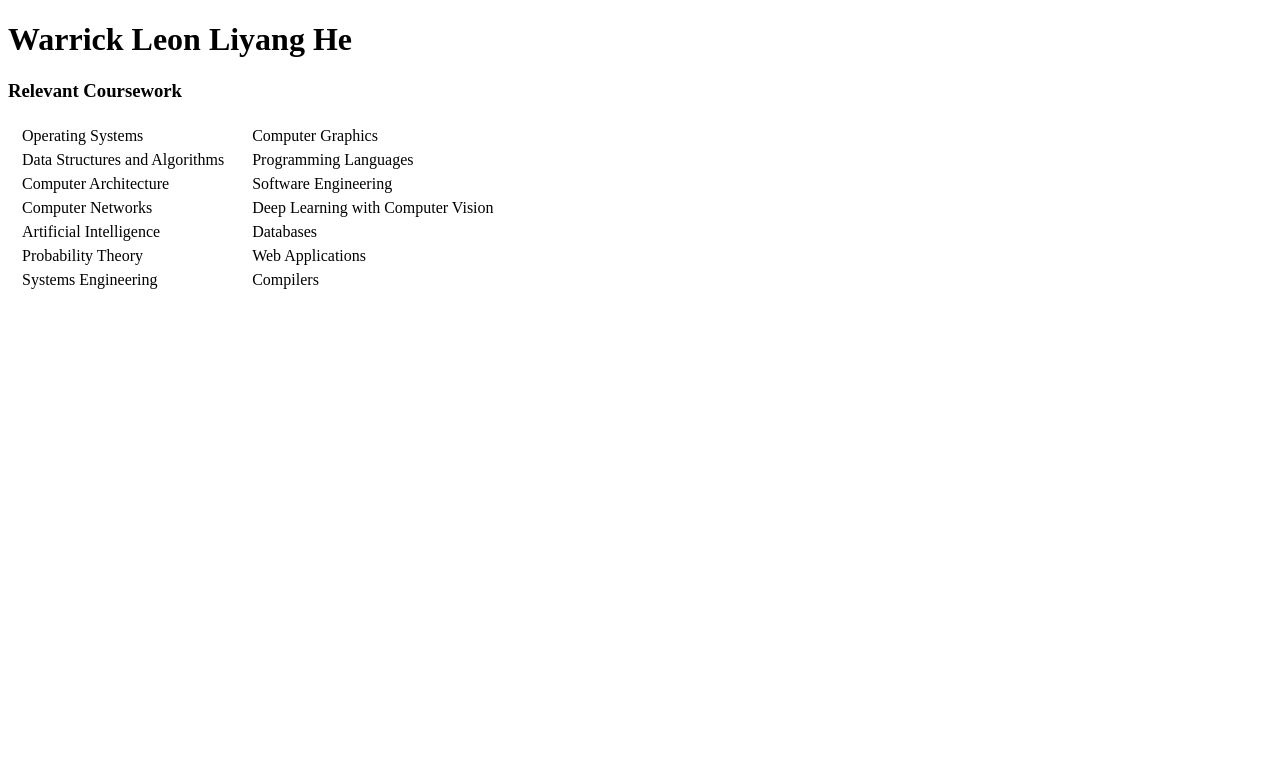
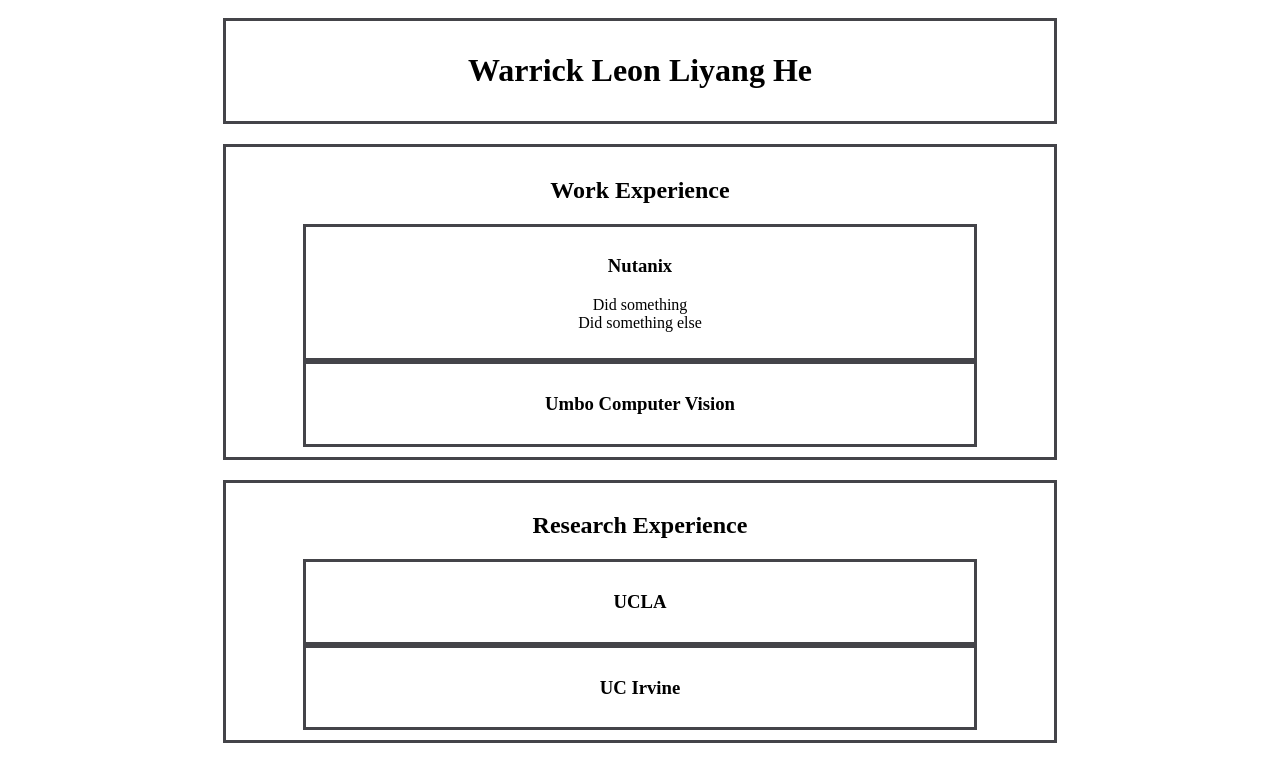
Before and after one commit to warrickhe/AboutMe, a plain HTML site: page index.html in a window 1280 px wide. Shown: the top 760 px of the page. Drawn offline with Linux system fonts and the light colour scheme.

Commit message:
Setup Basic Format

```diff
--- a/index.html
+++ b/index.html
@@ -2,19 +2,48 @@
 <html>
   <head>
     <title>Warrick He</title>
-    <link rel="stylesheet" href="style.css" title="Default">
+    <link rel="stylesheet" href="style.css">
   </head>
   <body>
+    <div class="outer">
         <div>
             <h1>
                 Warrick Leon Liyang He
             </h1>
+        </div>
+    </div>
 
+    <div class="outer">
+        <div>
+            <h2>
+                Work Experience
+            </h2>
+            <div>
+                <h3>Nutanix</h3>
+                <p>Did something <br> Did something else</p>
             </div>
             <div>
-        <h3>
-            Relevant Coursework
-        </h3>
+                <h3>Umbo Computer Vision</h3>
+            </div>
+        </div>
+    </div>
+
+    <div class="outer">
+        <div>
+            <h2>
+                Research Experience
+            </h2>
+            <div>
+                <h3>UCLA</h3>
+            </div>
+            <div>
+                <h3>UC Irvine</h3>
+            </div>
+        </div>
+    </div>
+    <div class="outer">
+        <div>
+            <h2>Relevant Coursework</h2>
             <ul class="courses">
                 <li>
                     <ul>
@@ -40,5 +69,7 @@
                 </li>
             </ul>
         </div>
+    </div>
+
   </body>
 </html>
--- a/style.css
+++ b/style.css
@@ -1,5 +1,5 @@
 ul {
-    list-style: none; margin: 0; padding: 0; float:left; display: inline;
+    list-style: none;
 }
 ul li {
     float:left; margin: 0 5px; padding: 3px 2px;
@@ -11,3 +11,18 @@ ul li ul {
     display: inline-block;
     margin-right: 10px; /* add spacing between items */
 }
+
+div {
+    margin: auto;
+    width: 80%;
+    border: 3px solid rgb(68, 68, 73);
+    padding: 10px;
+    text-align: center;
+}
+
+.outer {
+    margin: auto;
+    width: 80%;
+    border: 0px solid rgb(68, 68, 73);
+    padding: 10px;
+}
```
Lines whose indentation alone changed are shown as unchanged.
